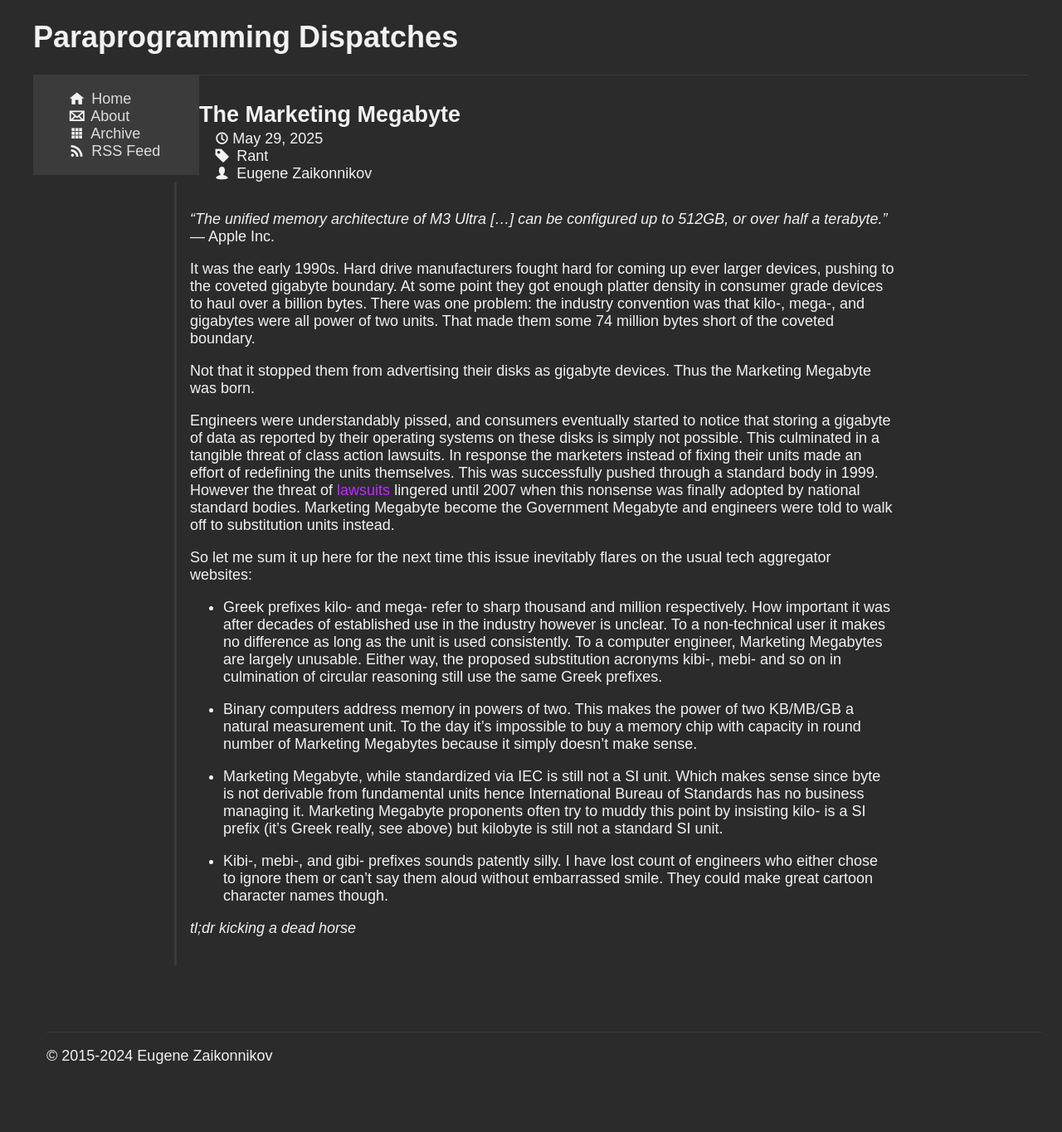
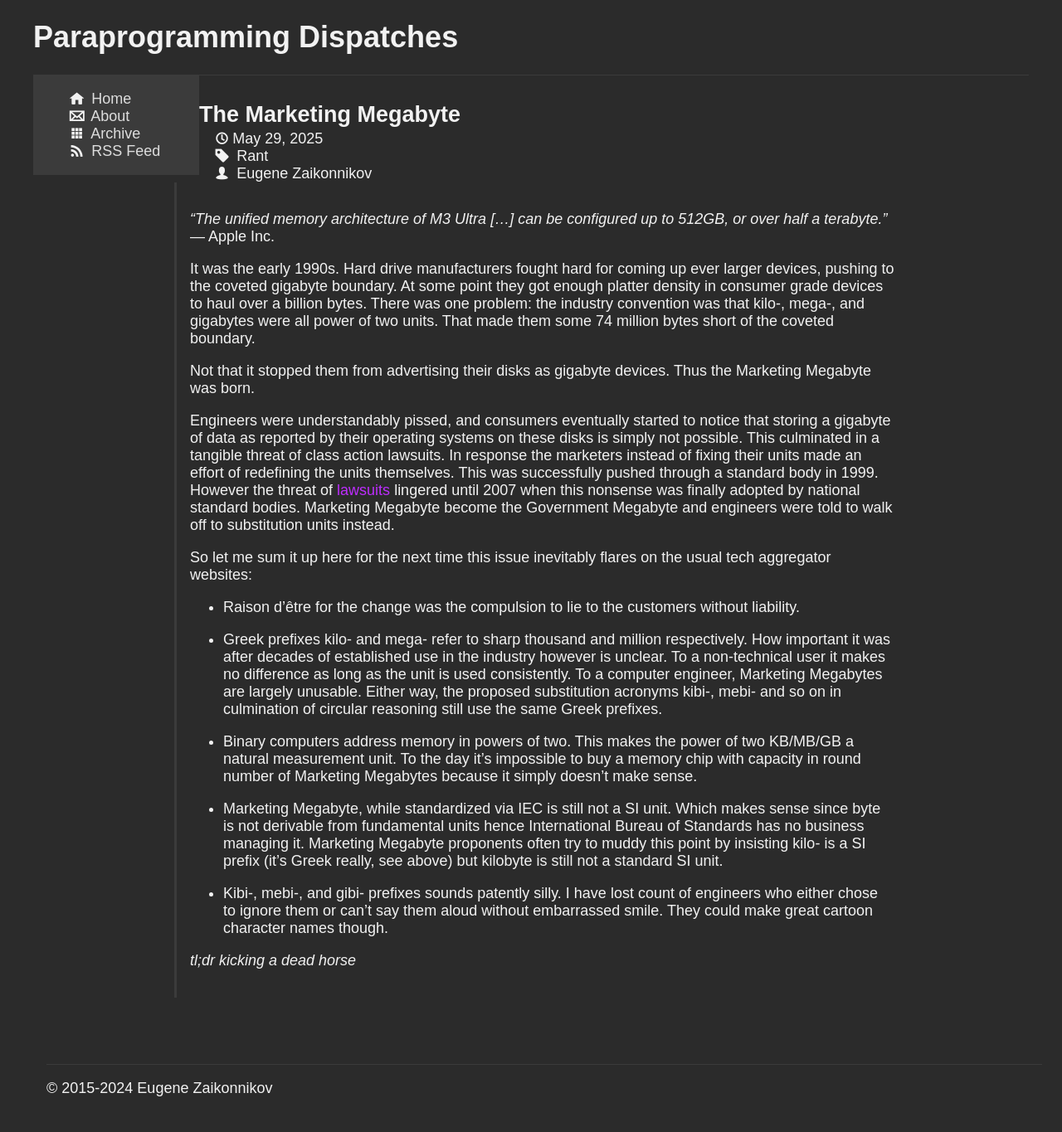
Before and after one commit to varjagg/varjagg.github.io, a Jekyll site: the page built from _posts/2025-05-29-marketing-megabyte.md, in a window 1280 px wide. Shown: the whole page at 83% size. Built offline with Jekyll 4.4.1, drawn with Linux system fonts in a browser that asks for light colours; before the commit the page ends 1326 px from its top, so only the background shows below that.

Commit message:
add a point

```diff
--- a/_posts/2025-05-29-marketing-megabyte.md
+++ b/_posts/2025-05-29-marketing-megabyte.md
@@ -17,6 +17,8 @@ Engineers were understandably pissed, and consumers eventually started to notice
 
 So let me sum it up here for the next time this issue inevitably flares on the usual tech aggregator websites:
 
+- Raison d'être for the change was the compulsion to lie to the customers without liability.
+
 - Greek prefixes kilo- and mega- refer to sharp thousand and million respectively. How important it was after decades of established use in the industry however is unclear. To a non-technical user it makes no difference as long as the unit is used consistently. To a computer engineer, Marketing Megabytes are largely unusable. Either way, the proposed substitution acronyms kibi-, mebi- and so on in culmination of circular reasoning still use the same Greek prefixes.
 
 - Binary computers address memory in powers of two. This makes the power of two KB/MB/GB a natural measurement unit. To the day it's impossible to buy a memory chip with capacity in round number of Marketing Megabytes because it simply doesn't make sense.
```
